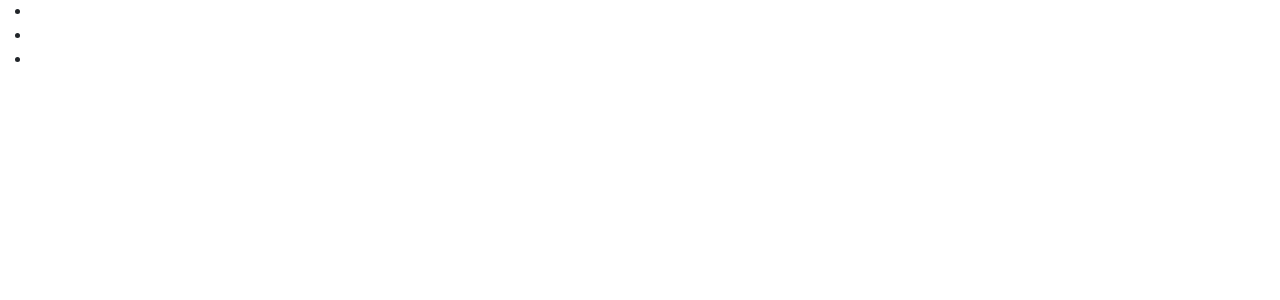
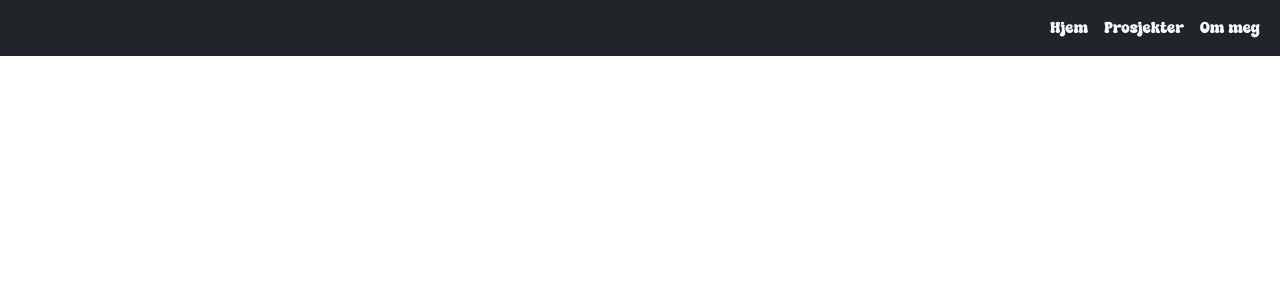
Before and after one commit to elinhalvorsen/portfolio, a React (Vite) app: page /portfolio/aboutMe in a window 1280 px wide. Before the commit this address had no page. Shown: the top 300 px of the page. Built offline with nearby package versions, Linux system fonts and the light colour scheme.

Commit message:
La til flere sider

```diff
--- /dev/null
+++ b/src/components/pages/AboutMe.tsx
@@ -0,0 +1,9 @@
+import React from "react";
+const AboutMe = () => {
+  return (
+    <>
+      <h1>hei</h1>
+    </>
+  );
+};
+export default AboutMe;
--- /dev/null
+++ b/src/components/pages/Projects.tsx
@@ -0,0 +1,9 @@
+import React from "react";
+const Projects = () => {
+  return (
+    <>
+      <h1>hei</h1>
+    </>
+  );
+};
+export default Projects;
--- a/src/components/routing/NavigationBar.tsx
+++ b/src/components/routing/NavigationBar.tsx
@@ -1,15 +1,28 @@
 import React from "react";
+import { Link } from "react-router-dom";
 
 const NavigationBar = () => {
   return (
     <header>
-      <nav>
-        <div>
-          <div>
-            <ul>
-              <li></li>
-              <li></li>
-              <li></li>
+      <nav className="navbar navbar-expand-lg bg-dark navbar-dark">
+        <div className="container-fluid justify-content-between">
+          <div className="collapse navbar-collapse">
+            <ul className="navbar-nav ms-auto">
+              <li className="nav-item">
+                <Link className="nav-link text-white" to={"/portfolio"}>
+                  Hjem
+                </Link>
+              </li>
+              <li className="nav-item">
+                <Link className="nav-link text-white" to={"projects"}>
+                  Prosjekter
+                </Link>
+              </li>
+              <li className="nav-item">
+                <Link className="nav-link text-white" to={"aboutMe"}>
+                  Om meg
+                </Link>
+              </li>
             </ul>
           </div>
         </div>
--- a/src/components/routing/Routing.tsx
+++ b/src/components/routing/Routing.tsx
@@ -2,6 +2,8 @@ import React from "react";
 import { BrowserRouter, Routes, Route } from "react-router-dom";
 import MainPage from "../pages/MainPage";
 import NavigationBar from "./NavigationBar";
+import AboutMe from "../pages/AboutMe";
+import Projects from "../pages/Projects";
 const Routing = () => {
   return (
     <BrowserRouter>
@@ -10,9 +12,8 @@ const Routing = () => {
         <main>
           <Routes>
             <Route path="/portfolio" element={<MainPage />}></Route>
-            <Route path="Kontakt"></Route>
-            <Route path="Prosjekter"></Route>
-            <Route path="Om meg"></Route>
+            <Route path="projects" element={<Projects />}></Route>
+            <Route path="aboutMe" element={<AboutMe />}></Route>
           </Routes>
         </main>
       </div>
```
